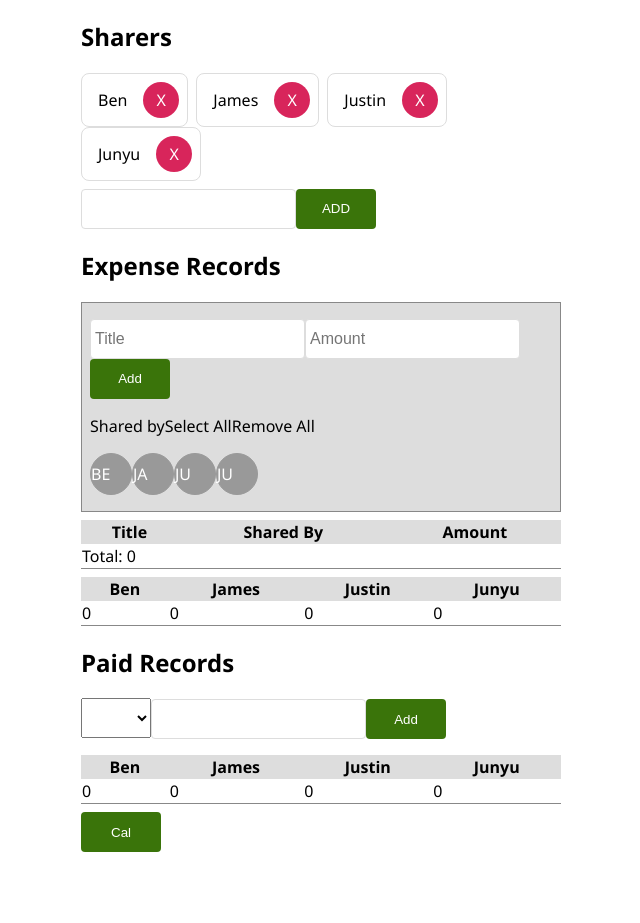
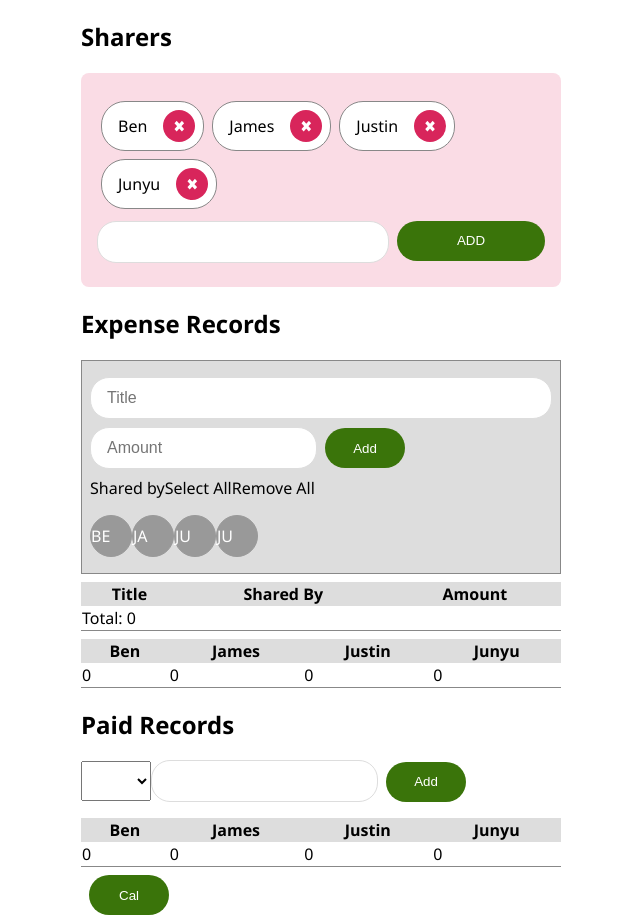
Before and after one commit to ostoc/bill-splitter, a Vue app: page / in a window 1280 px wide. Shown: the whole page, without its empty margins (319-959 px from the left). Before the commit the page ends 860 px from the top, so only its background shows below. Built offline with nearby package versions, Linux system fonts and the light colour scheme.

Commit message:
style: change styles
Update styles

```diff
--- a/public/index.html
+++ b/public/index.html
@@ -1,15 +1,18 @@
 <!DOCTYPE html>
 <html lang="en">
   <head>
-    <meta charset="utf-8">
-    <meta http-equiv="X-UA-Compatible" content="IE=edge">
-    <meta name="viewport" content="width=device-width,initial-scale=1.0">
-    <link rel="icon" href="<%= BASE_URL %>favicon.ico">
+    <meta charset="utf-8" />
+    <meta http-equiv="X-UA-Compatible" content="IE=edge" />
+    <meta name="viewport" content="width=device-width,initial-scale=1.0" />
+    <link rel="icon" href="<%= BASE_URL %>favicon.ico" />
     <title>bill-spliter</title>
   </head>
   <body>
     <noscript>
-      <strong>We're sorry but bill-spliter doesn't work properly without JavaScript enabled. Please enable it to continue.</strong>
+      <strong
+        >We're sorry but bill-spliter doesn't work properly without JavaScript
+        enabled. Please enable it to continue.</strong
+      >
     </noscript>
     <div id="app"></div>
     <!-- built files will be auto injected -->
--- a/src/App.vue
+++ b/src/App.vue
@@ -1,22 +1,27 @@
 <template>
   <div id="app">
     <h2>Sharers</h2>
-    <div class="row sharers">
-      <div class="sharer" v-for="(sharer, index) in sharers" :key="index">
+    <div class=" sharers">
+      <div class="row">
+        <div class=" sharer" v-for="(sharer, index) in sharers" :key="index">
           <span v-text="sharer" />
           <span @click="removeSharer(sharer)" class="sharer__delete-button"
-          >X</span
+            >✖︎</span
           >
         </div>
       </div>
       <div class="row">
-      <input v-model="newSharer" />
-      <button @click="addSharer()">ADD</button>
+        <input v-model="newSharer" style="flex:2 1" />
+        <button @click="addSharer()" style="flex:1 1">ADD</button>
       </div>
+    </div>
+
     <h2>Expense Records</h2>
     <div class="expense">
+      <div>
         <div class="row">
-        <input v-model="recordTitle" placeholder="Title" />
+          <input v-model="recordTitle" placeholder="Title" style="flex: 1 1" />
+        </div>
         <input type="number" v-model="amount" placeholder="Amount" />
         <button @click="addRecord">Add</button>
       </div>
@@ -37,14 +42,6 @@
       </div>
     </div>
     <ExpanseTable :tableData="expenseRecords" />
-    <!-- <div class="expense-list">
-      <ul>
-        <li v-for="(record, index) in expenseRecords" :key="index">
-          {{ record.names }} {{ record.amount }}
-          <button @click="removeRecord(expenseRecords, record)">Remove</button>
-        </li>
-      </ul>
-    </div> -->
 
     <IndividualExpanseTable :data="individualExpanse" />
 
@@ -227,89 +224,3 @@ export default {
   }
 };
 </script>
-
-<style>
-#app {
-  font-family: "Segoe UI", Tahoma, Geneva, Verdana, sans-serif;
-  font-size: 16px;
-  max-width: 480px;
-  margin: 0 auto;
-}
-.expense {
-  background: #ddd;
-  border: 1px solid #888;
-  display: flex;
-  padding: 8px;
-  display: flex;
-  flex-direction: column;
-}
-.row {
-  display: flex;
-  margin: 8px 0;
-  flex-direction: row;
-  flex-wrap: wrap;
-}
-.sharers {
-  /* background: #ddd; */
-}
-.sharer {
-  border-radius: 8px;
-  padding: 8px;
-  line-height: 20px;
-  display: flex;
-  align-content: center;
-  width: auto;
-  border: 1px solid #ddd;
-  margin-right: 8px;
-}
-.sharer .sharer__delete-button {
-  background: #d8255b;
-  border-radius: 100%;
-  height: 20px;
-  margin-left: 8px;
-  text-align: center;
-  color: #fff;
-  width: 20px;
-}
-.sharer .sharer__delete-button:hover {
-  cursor: pointer;
-  background: #bb1144;
-}
-.sharer-selector {
-  height: 40px;
-  width: 40px;
-  display: flex;
-  background: #999;
-  border-radius: 100%;
-  border: 1px solid #999;
-  align-items: center;
-  text-align: center;
-  color: #fff;
-  text-transform: uppercase;
-}
-.sharer-selector:hover {
-  cursor: pointer;
-}
-.sharer-selector--selected {
-  background: green;
-}
-button {
-  background: #3a740a;
-  height: 40px;
-  border: 0;
-  border-radius: 4px;
-  color: #fff;
-  min-width: 80px;
-}
-input {
-  height: 36px;
-  border: 1px solid #ddd;
-  border-radius: 4px;
-  font-size: 16px;
-  padding-left: 4px;
-}
-select {
-  height: 40px;
-  font-size: 16px;
-}
-</style>
--- /dev/null
+++ b/src/assets/style.css
@@ -0,0 +1,87 @@
+#app {
+  font-family: "Segoe UI", Tahoma, Geneva, Verdana, sans-serif;
+  font-size: 16px;
+  max-width: 480px;
+  margin: 0 auto;
+}
+.expense {
+  background: #ddd;
+  border: 1px solid #888;
+  display: flex;
+  padding: 8px;
+  display: flex;
+  flex-direction: column;
+}
+.row {
+  display: flex;
+  margin: 8px 0;
+  flex-direction: row;
+  flex-wrap: wrap;
+}
+.sharers {
+  background: #fadce5;
+  border-radius: 8px;
+  padding: 16px;
+}
+.sharer {
+  border-radius: 24px;
+  background: #fff;
+  padding: 8px;
+  line-height: 16px;
+  display: flex;
+  align-content: center;
+  width: auto;
+  border: 1px solid #888;
+  margin: 4px;
+}
+.sharer .sharer__delete-button {
+  background: #d8255b;
+  border-radius: 100%;
+  height: 16px;
+  margin-left: 8px;
+  text-align: center;
+  color: #fff;
+  width: 16px;
+}
+.sharer .sharer__delete-button:hover {
+  cursor: pointer;
+  background: #bb1144;
+}
+.sharer-selector {
+  height: 40px;
+  width: 40px;
+  display: flex;
+  background: #999;
+  border-radius: 100%;
+  border: 1px solid #999;
+  align-items: center;
+  text-align: center;
+  color: #fff;
+  text-transform: uppercase;
+}
+.sharer-selector:hover {
+  cursor: pointer;
+}
+.sharer-selector--selected {
+  background: green;
+}
+button {
+  background: #3a740a;
+  height: 40px;
+  margin-left: 8px;
+  border: 0;
+  border-radius: 20px;
+  color: #fff;
+  min-width: 80px;
+}
+input {
+  height: 38px;
+  border: 1px solid #ddd;
+  border-radius: 19px;
+  font-size: 16px;
+  padding-left: 16px;
+}
+select {
+  height: 40px;
+  font-size: 16px;
+}
--- a/src/main.js
+++ b/src/main.js
@@ -1,5 +1,6 @@
 import Vue from "vue";
 import App from "./App.vue";
+import "@/assets/style.css";
 
 Vue.config.productionTip = false;
 
```
Lines whose indentation alone changed are shown as unchanged.
